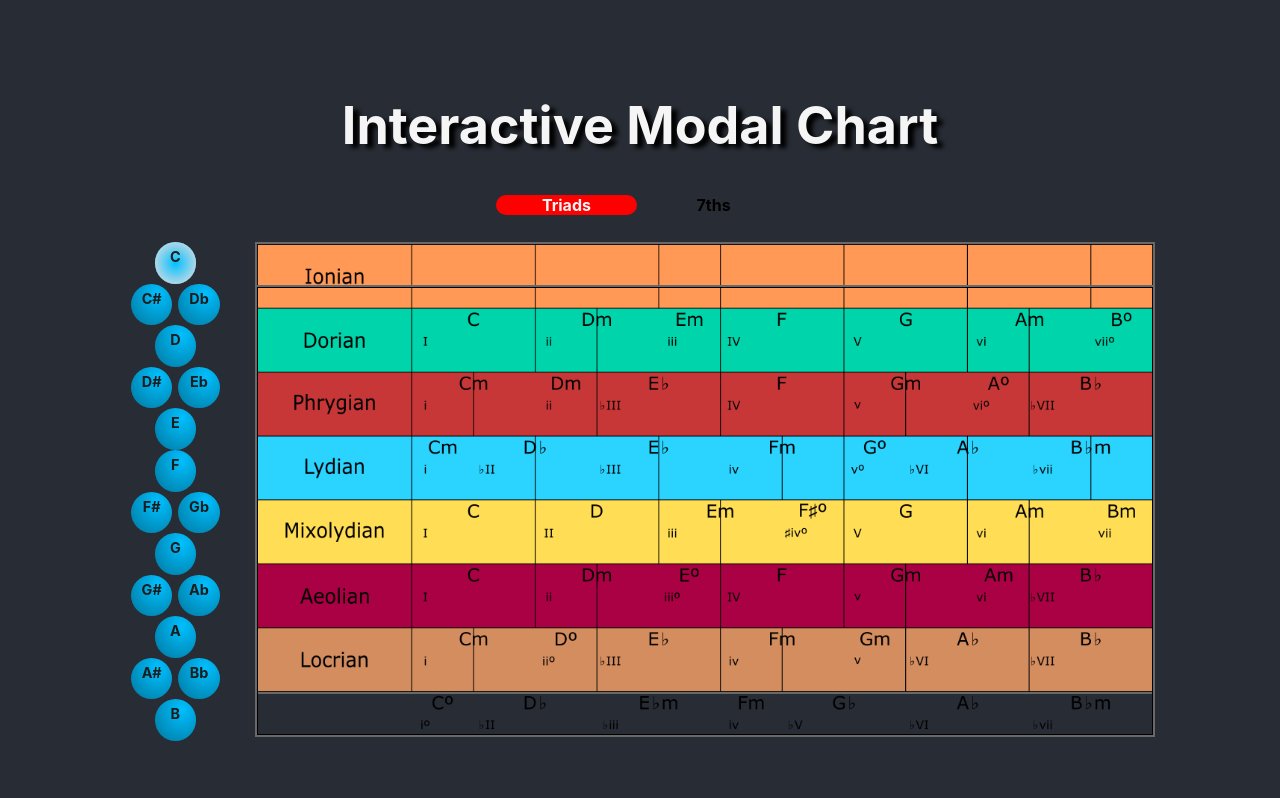
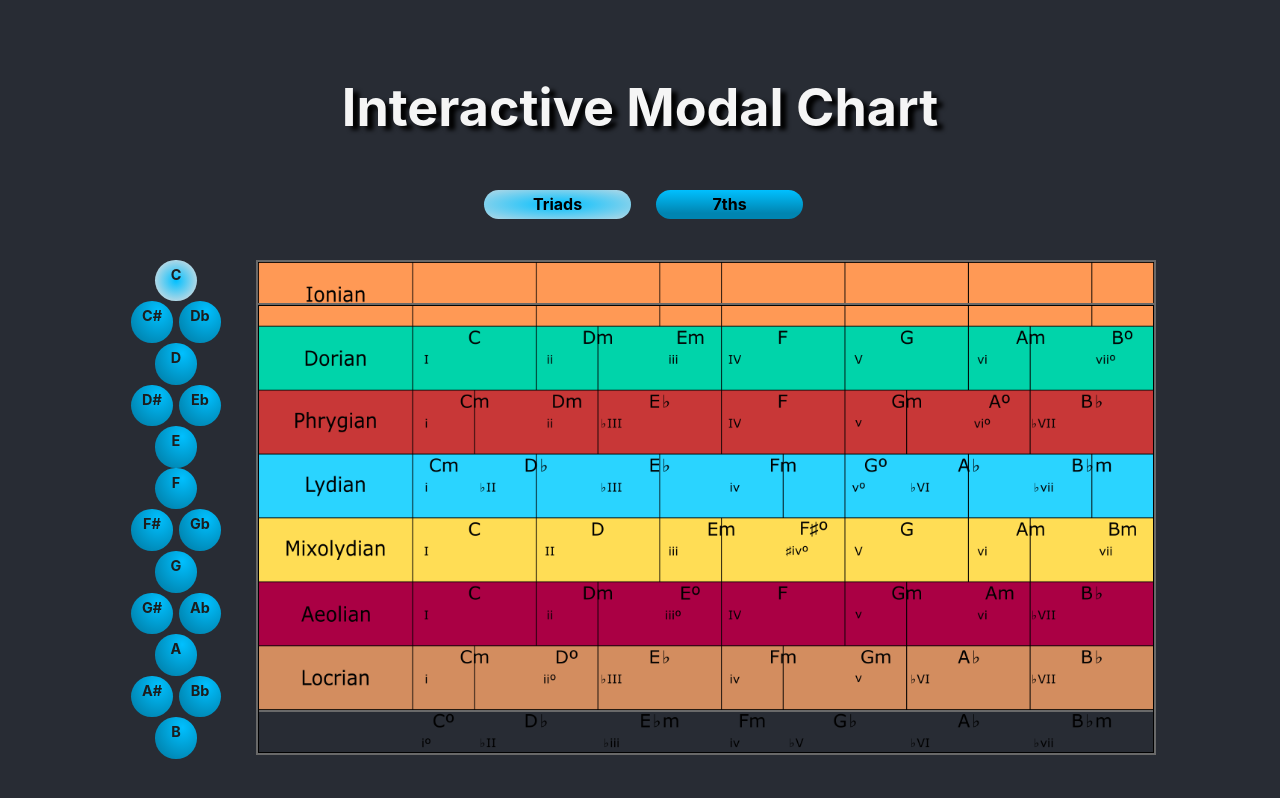
Before and after one commit to Tycholiz/modal-interchange-chart, a React (Create React App) app: page / in a window 1280 px wide. Built offline with nearby package versions, Linux system fonts and the light colour scheme.

Commit message:
style notation buttons

```diff
--- a/src/styles/Key.css
+++ b/src/styles/Key.css
@@ -1,28 +1,20 @@
 .keyWrapper {
 	margin-left: .2em;
 	margin-right: .2em;
-	background-image: radial-gradient(at 65% 25%, #00c0ff 0%, #0085b1 80%);
+}
+label.keyLabel {
 	font-size: 0.9em;
 	border-radius: 50%;
-	/* height: calc(2em + 1vw);
-	width: calc(2em + 1vw); */
-}
-label.keyLabel {
+	background-image: radial-gradient(at 65% 25%, #00c0ff 0%, #0085b1 80%);
 	display: inline-block;
-	/* width: 100%; */
 	cursor: pointer;
-	/* height: 30px; */
 	line-height: 30px;
 	color: #1d1d1d;
 	height: calc(2em + 1vw);
 	width: calc(2em + 1vw);
 }
 input:checked + label.keyLabel {
-	/* color: #cfcfcf; */
 	background-image: radial-gradient(#00c0ff 0%, #e5dede 92%);
-	border-radius: 50%;
-	height: calc(2em + 1vw);
-	width: calc(2em + 1vw);
 }
 
 input {
--- a/src/styles/Notation.css
+++ b/src/styles/Notation.css
@@ -1,18 +1,19 @@
 .notationWrapper {
-	margin: .2em;
-	width: 11vw;
-	min-width: 4em;
+	margin: 1em;
+	width: 140px;
+	height: 30px;
 }
 
 label.notationLabel {
+	background-image: linear-gradient(to bottom, #00c0ff 0%, #0085b1 80%);
 	display: inline-block;
-	height: 100%;
-	width: 100%;
 	cursor: pointer;
+	border-radius: 25px;
+	width: calc(6em + 4vw);
+	line-height: calc(1em + 1vw);
+	height: calc(1m + 2vw);
 }
 
 input:checked + label.notationLabel {
-	background: red;
-	color: whitesmoke;
-	border-radius: 25px;
+	background-image: radial-gradient(#00c0ff 0%, #e5dede 127%);
 }
--- a/src/styles/NotationContainer.css
+++ b/src/styles/NotationContainer.css
@@ -1,7 +1,7 @@
 .notationContainerWrapper {
 	display: flex;
 	flex-direction: row;
-	justify-content: center;
+	justify-content: space-between;
 	margin-left: 1em;
 	margin-right: 1em;
 }
```
